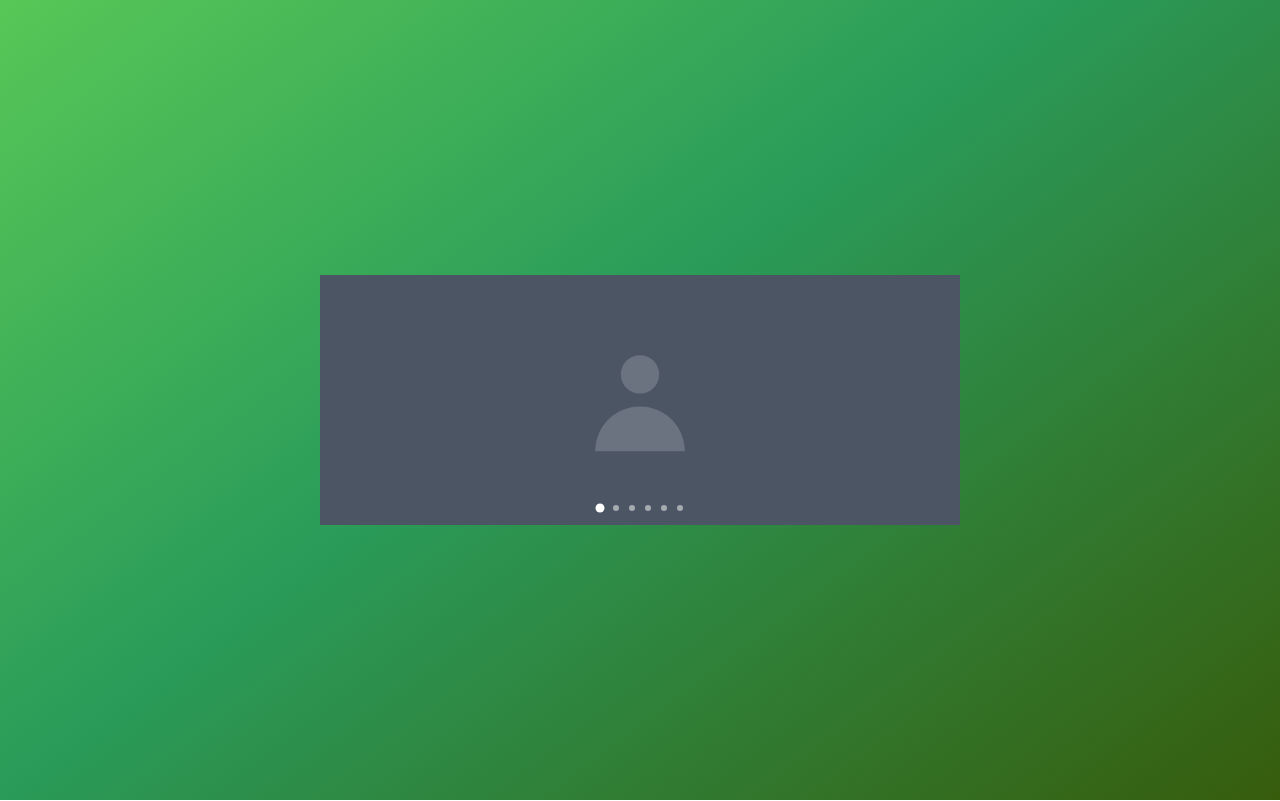
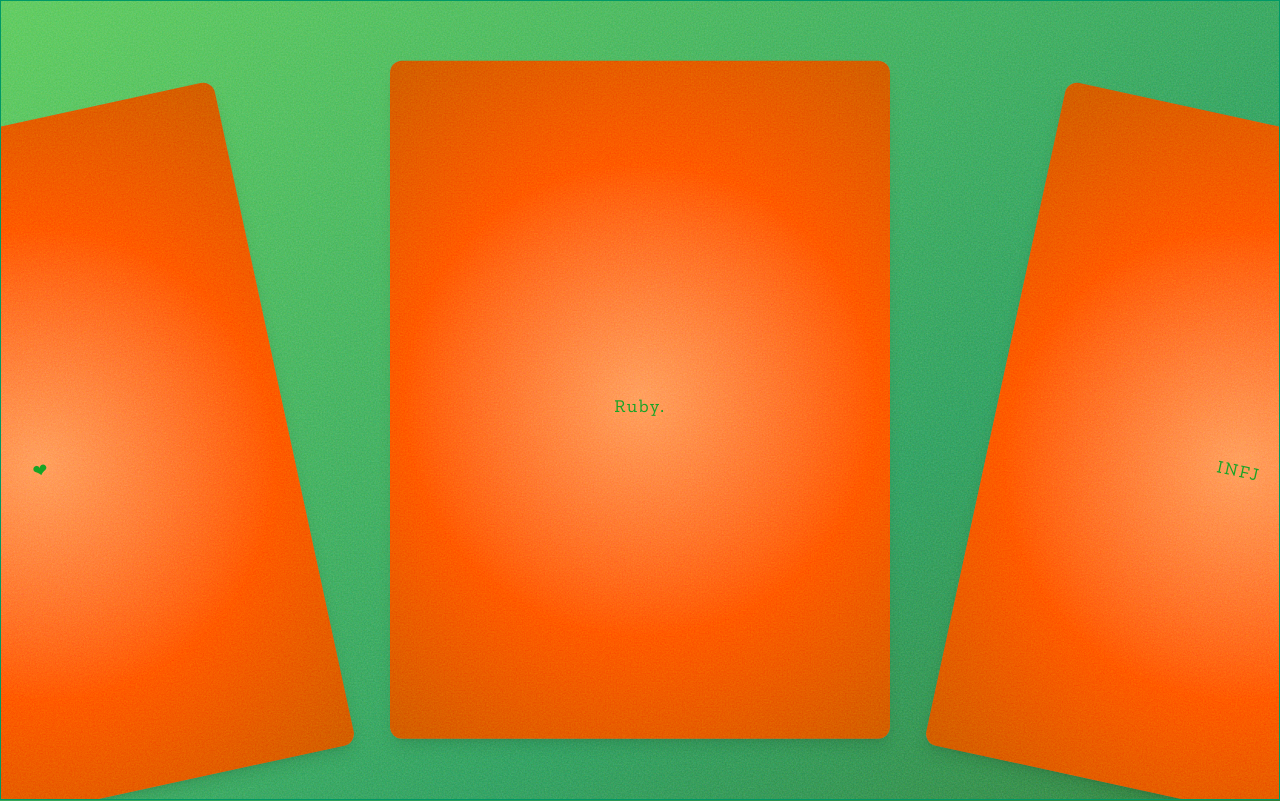
Before and after one commit to RubyTzu/card-slide, a Next.js app: page / in a window 1280 px wide. Shown: the top 801 px of the page. Built offline with nearby package versions, Linux system fonts and the light colour scheme.

Commit message:
feat:modified card slide

```diff
--- a/app/component/SlideTest.tsx
+++ b/app/component/SlideTest.tsx
@@ -13,7 +13,7 @@ const Dots = ({ count, active }: { count: number; active: number }) => {
   );
 };
 
-const Slide = ({ imgSrc }: { imgSrc: string }) => <div style={{ backgroundImage: `url('${imgSrc}')`, backgroundSize: "cover",backgroundPosition: "center" }} className="min-w-full h-full" />;
+const Slide = ({ imgSrc }: { imgSrc: string }) => <div style={{ backgroundImage: `url('${imgSrc}')`, backgroundSize: "cover",backgroundPosition: "center" }} className="min-w-full h-full border border-amber-50" />;
 
 export const SlideTest = () => {
   const containerRef = useRef<HTMLDivElement | null>(null);
--- a/app/page.tsx
+++ b/app/page.tsx
@@ -1,19 +1,16 @@
 import { DragCards } from "./component/DragCards";
-import { SlideCards } from "./component/SlideCards";
 import { SlideTest } from "./component/SlideTest";
 
 export default function Home() {
   return (
     <div className="">
       <main className="flex flex-col items-center justify-center w-full bg-[linear-gradient(143deg,rgba(87,199,87,1)_0%,rgba(42,155,89,1)_45%,rgba(55,92,12,1)_100%)]">
-        <div className="min-h-screen flex items-center">
-          {/* <SlideCards /> */}
-          <SlideTest />
-        </div>
-        {/* <div className="w-full h-screen relative overflow-hidden mx-auto cursor-(--my-cursor) border border-emerald-600 noise">
+        <div className="w-full h-screen relative overflow-hidden mx-auto cursor-(--my-cursor) border border-emerald-600 noise">
           <DragCards />
         </div>
-        <div className="min-h-screen"></div> */}
+        <div className="min-h-screen flex items-center">
+          {/* <SlideTest /> */}
+        </div>
       </main>
     </div>
   );
```
